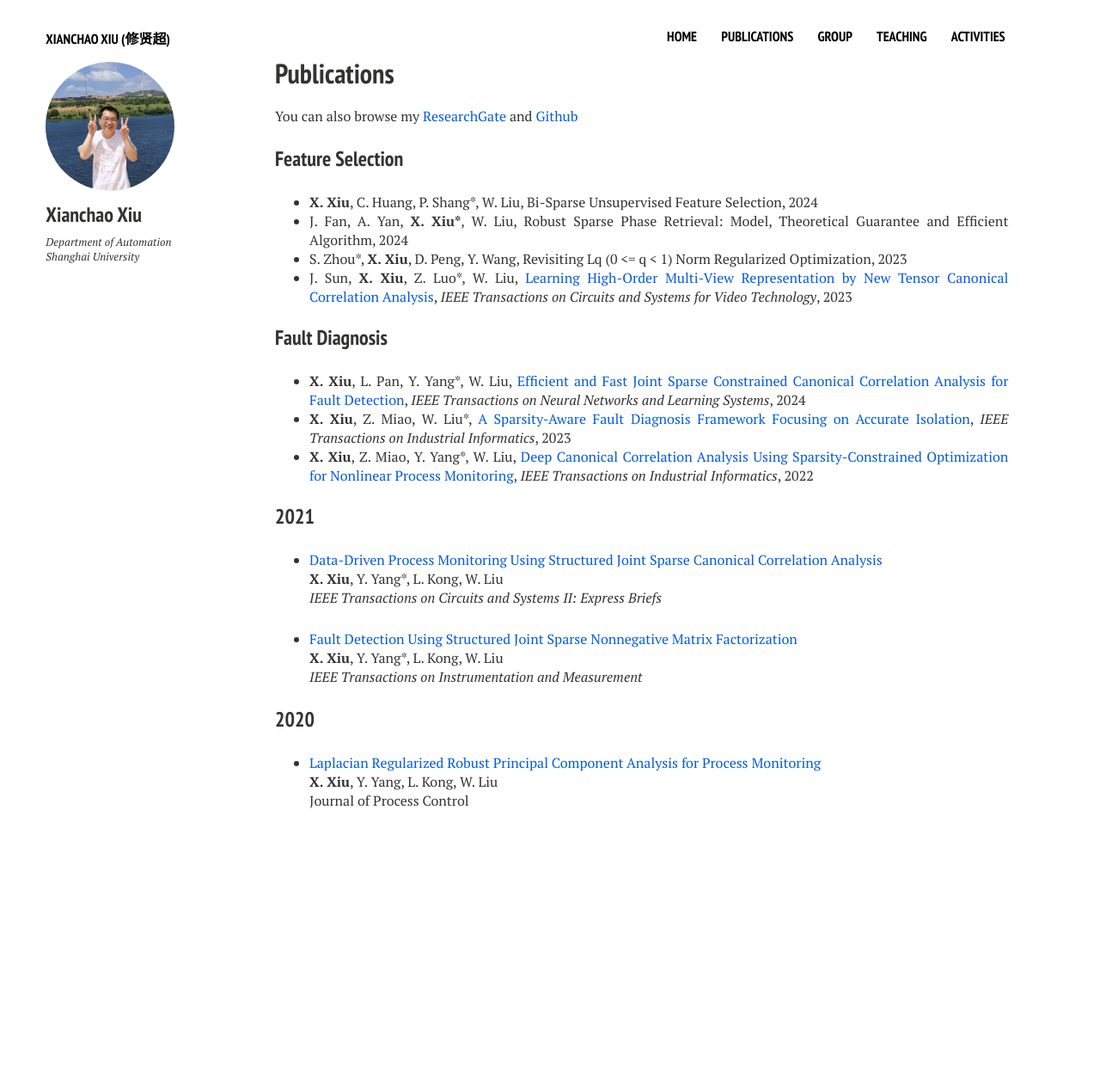
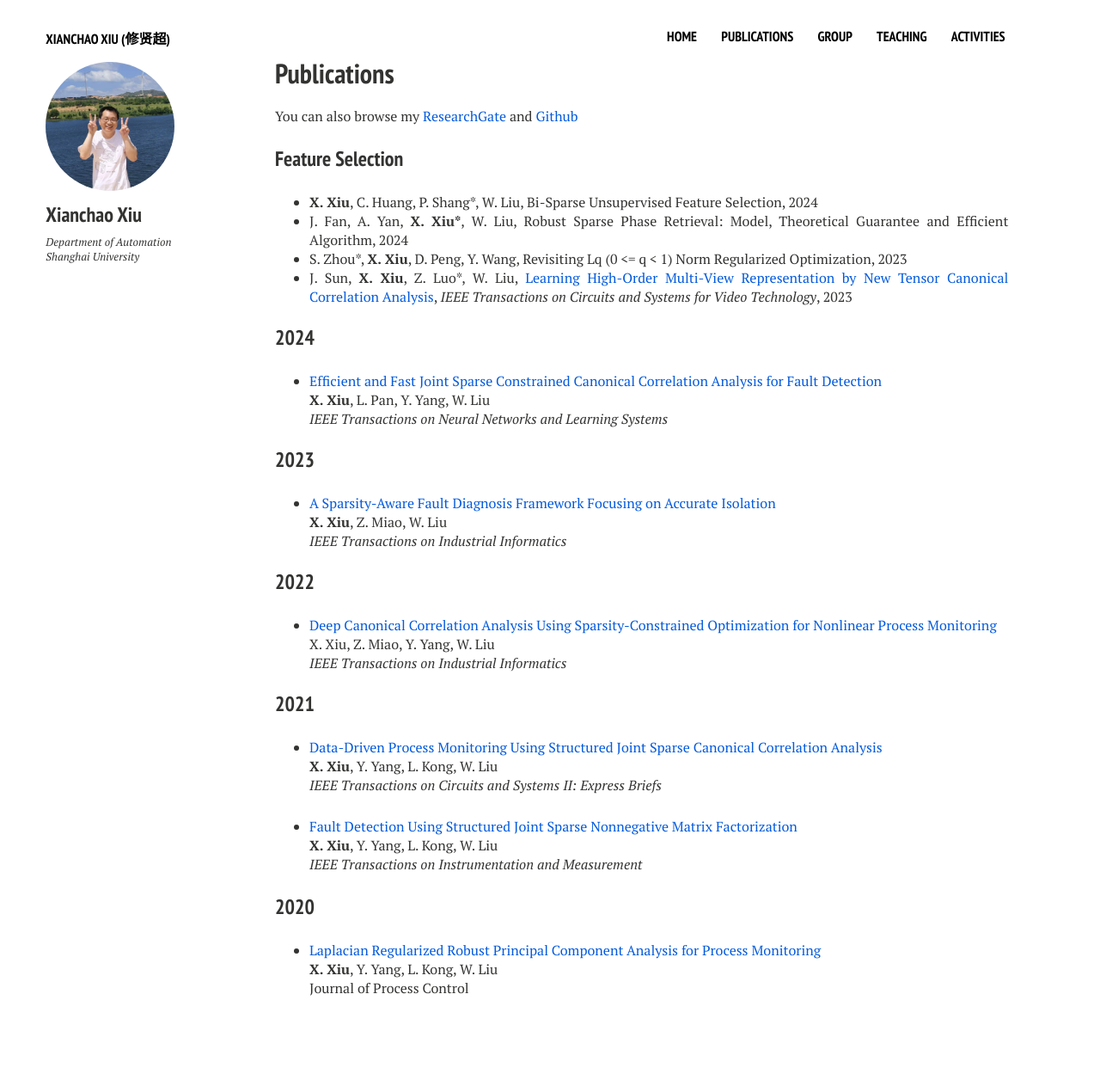
Before and after one commit to xianchaoxiu/xianchaoxiu.github.io, a Jekyll site: the page built from publications/index.md, in a window 1280 px wide. Shown: the whole page at 86% size. Built offline with Jekyll 4.4.1, drawn with Linux system fonts in a browser that asks for light colours; nearby versions of some CDN libraries; before the commit the page ends 1038 px from its top, so only the background shows below that.

Commit message:
Update index.md

```diff
--- a/publications/index.md
+++ b/publications/index.md
@@ -21,18 +21,28 @@ You can also browse my <a href="https://www.researchgate.net/profile/Xianchao-Xi
 * J. Sun, <b>X. Xiu</b>, Z. Luo*, W. Liu, <a href="https://ieeexplore.ieee.org/abstract/document/10091146" class="textlink" target="_blank">Learning High-Order Multi-View Representation by New Tensor Canonical Correlation Analysis</a>, <i>IEEE Transactions on Circuits and Systems for Video Technology</i>, 2023<br>
 
 
-### Fault Diagnosis
-* <b>X. Xiu</b>, L. Pan, Y. Yang*, W. Liu, <a href="https://ieeexplore.ieee.org/document/9887978" class="textlink" target="_blank">Efficient and Fast Joint Sparse Constrained Canonical Correlation Analysis for Fault Detection</a>, <i>IEEE Transactions on Neural Networks and Learning Systems</i>, 2024<br>
-* <b>X. Xiu</b>, Z. Miao, W. Liu*, <a href="https://ieeexplore.ieee.org/abstract/document/10091146" class="textlink" target="_blank">A Sparsity-Aware Fault Diagnosis Framework Focusing on Accurate Isolation</a>, <i>IEEE Transactions on Industrial Informatics</i>, 2023<br>
-* <b>X. Xiu</b>, Z. Miao, Y. Yang*, W. Liu, <a href="https://ieeexplore.ieee.org/document/9583864" class="textlink" target="_blank">Deep Canonical Correlation Analysis Using Sparsity-Constrained Optimization for Nonlinear Process Monitoring</a>, <i>IEEE Transactions on Industrial Informatics</i>, 2022<br>
+### 2024
+* <a href="https://ieeexplore.ieee.org/document/9887978" class="textlink" target="_blank">Efficient and Fast Joint Sparse Constrained Canonical Correlation Analysis for Fault Detection</a><br>
+<b>X. Xiu</b>, L. Pan, Y. Yang, W. Liu<br>
+<i>IEEE Transactions on Neural Networks and Learning Systems</i><br>
+
+### 2023
+* <a href="https://ieeexplore.ieee.org/abstract/document/10091146" class="textlink" target="_blank">A Sparsity-Aware Fault Diagnosis Framework Focusing on Accurate Isolation</a><br>
+<b>X. Xiu</b>, Z. Miao, W. Liu<br>
+<i>IEEE Transactions on Industrial Informatics</i><br>
+
+### 2022
+* <a href="https://ieeexplore.ieee.org/document/9583864" class="textlink" target="_blank">Deep Canonical Correlation Analysis Using Sparsity-Constrained Optimization for Nonlinear Process Monitoring</a><br>
+X. Xiu, Z. Miao, Y. Yang, W. Liu<br>
+<i>IEEE Transactions on Industrial Informatics</i><br>
 
 ### 2021
 * <a href="https://ieeexplore.ieee.org/abstract/document/9068308/" class="textlink" target="_blank">Data-Driven Process Monitoring Using Structured Joint Sparse Canonical Correlation Analysis</a><br>
-<b>X. Xiu</b>, Y. Yang*, L. Kong, W. Liu<br>
+<b>X. Xiu</b>, Y. Yang, L. Kong, W. Liu<br>
 <i>IEEE Transactions on Circuits and Systems II: Express Briefs</i><br>
 
 * <a href="https://ieeexplore.ieee.org/abstract/document/9381237" class="textlink" target="_blank">Fault Detection Using Structured Joint Sparse Nonnegative Matrix Factorization</a> <br>
-<b>X. Xiu</b>, Y. Yang*, L. Kong, W. Liu <br>
+<b>X. Xiu</b>, Y. Yang, L. Kong, W. Liu <br>
 <i>IEEE Transactions on Instrumentation and Measurement</i><br>
 
 
```
